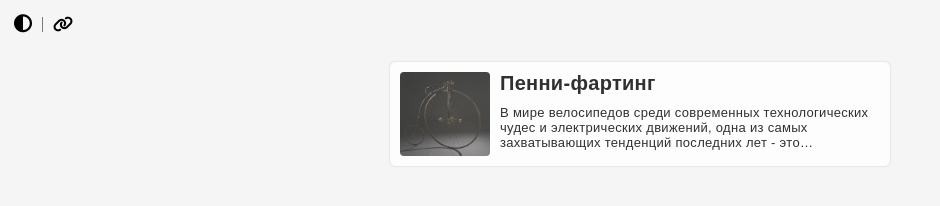
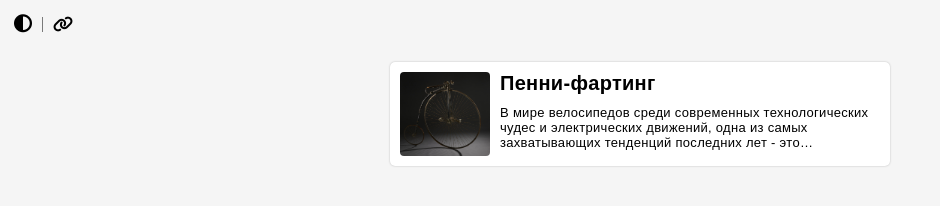
Before and after one commit to Fujitawa/me, a plain HTML site: page index.html in a window 1280 px wide. In both pictures the pointer is over the link 640 px from the left and 114 px from the top of the page. Shown: the whole page, without its empty margins (0-940 px from the left). Drawn offline with Linux system fonts and the light colour scheme.

Commit message:
Update style.css

```diff
--- a/style.css
+++ b/style.css
@@ -86,9 +86,11 @@ a {
     color: var(--primary-color);
 }
 
+@keyframes d { 50% { transform: translateX(-2px); } 100% { transform: translateX(0); } }
 
 main a:hover {
-    opacity: .8;
+  opacity: 1;
+  animation: d .5s linear;
 }
 
  main a {
@@ -100,12 +102,12 @@ main a:hover {
   border-radius: 5px;
   transition: 0.2s;
   box-shadow: var(--shadow);
-  max-width: 500px;
   gap: 10px;
   padding: 10px;
   width: 100%;
   max-width: 500px;
   overflow: hidden;
+  opacity: .8;
 }
 
 main a img {
```
